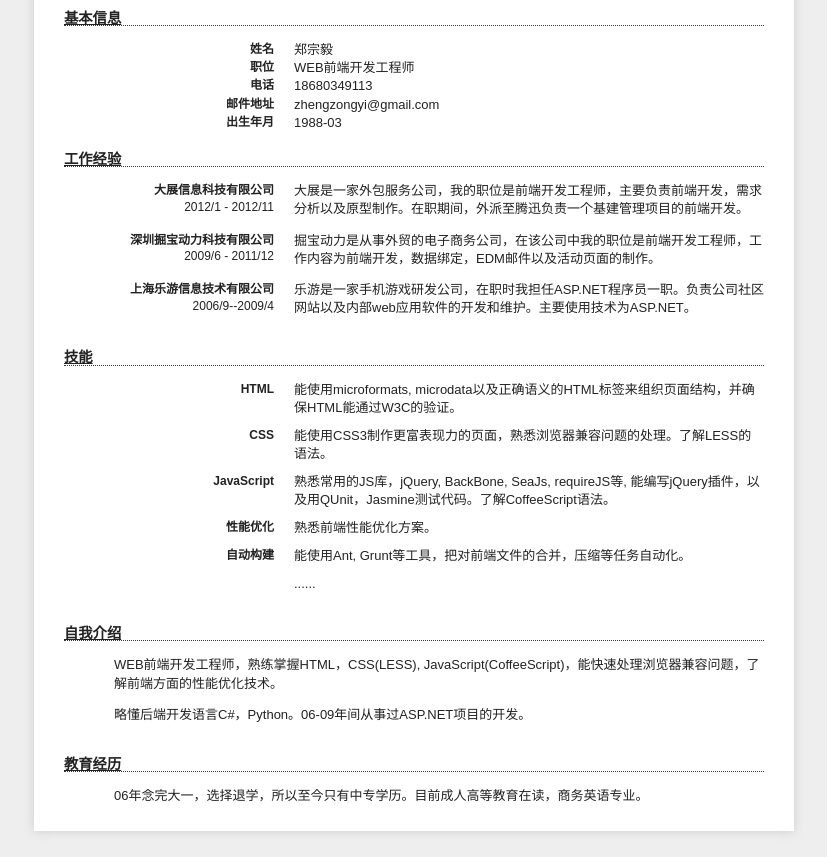
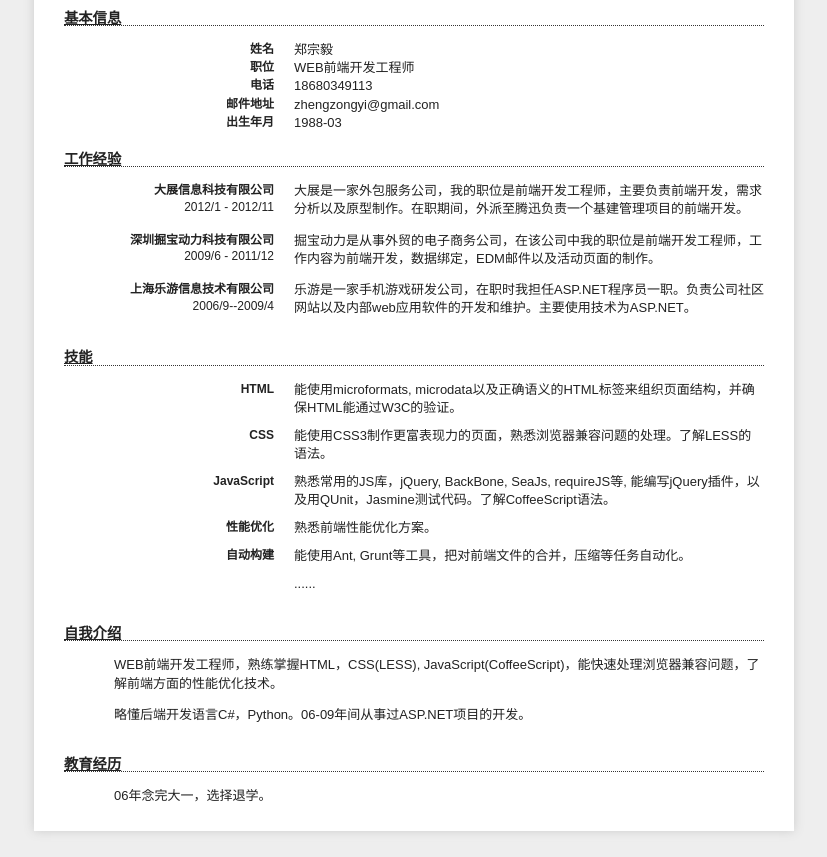
Before and after one commit to ethanzheng/resume, a plain HTML site: page index.html in a window 1280 px wide. Shown: the part 99-956 px from the top of the page, without its empty margins (226-1053 px from the left). Drawn offline with Linux system fonts and the light colour scheme.

Commit message:
change education

```diff
--- a/index.html
+++ b/index.html
@@ -61,7 +61,7 @@
             </section>
             <section id="education">
                 <h3>教育经历</h3>
-                <p>06年念完大一，选择退学，所以至今只有中专学历。目前成人高等教育在读，商务英语专业。</p>
+                <p>06年念完大一，选择退学。</p>
             </section>
         </div>
     </body>
```
